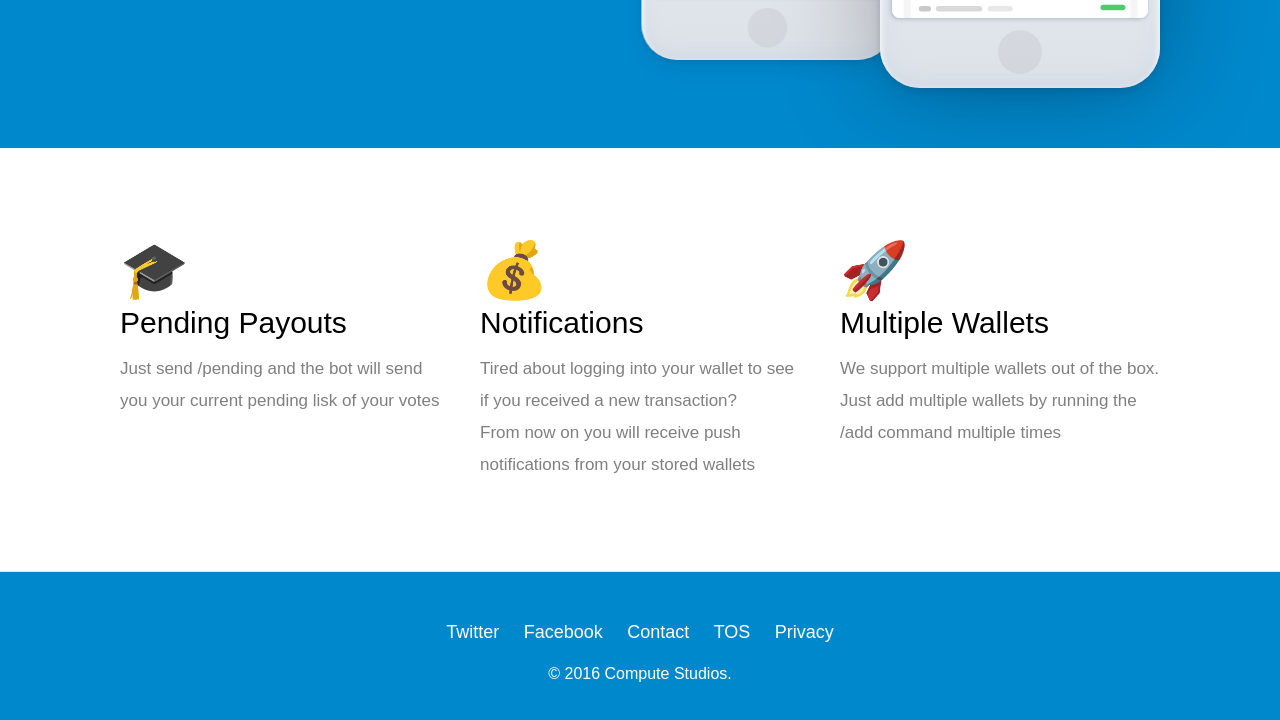
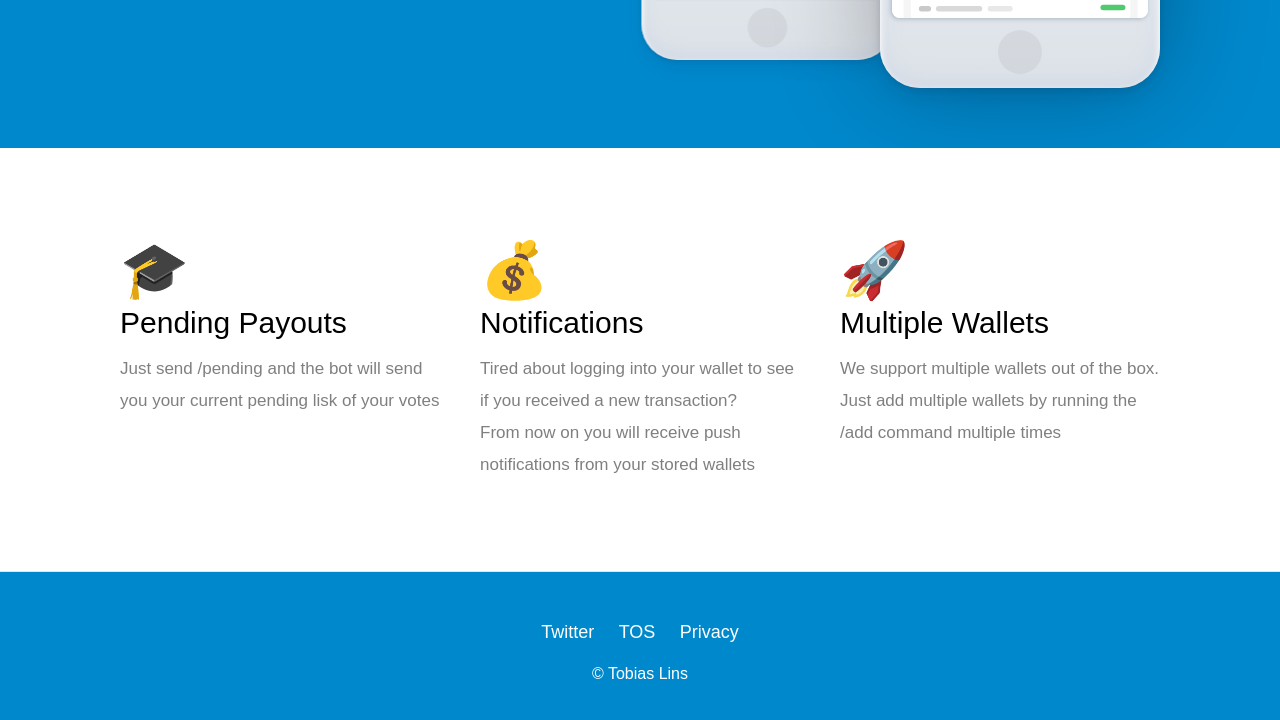
Before and after one commit to tobiaslins/lisk-bot, a plain HTML site: page index.html in a window 1280 px wide. Shown: the part 582-1302 px from the top of the page. Drawn offline with Linux system fonts and the light colour scheme.

Commit message:
Update index.html

```diff
--- a/index.html
+++ b/index.html
@@ -1,7 +1,7 @@
 <html>
   <head>
     <title>
-      Launchaco - Name a Business.
+      Lisk Bot
     </title>
     <meta charSet="utf-8">
     <meta name="viewport" content="width=device-width,initial-scale=1">
@@ -98,14 +98,8 @@
       <div class="container-sml">
         <div class="col-12 text-center">
           <div>
-            <a class="nav-link">
+            <a class="nav-link" href="https://twitter.com/linstobias">
               Twitter
-            </a>
-            <a class="nav-link">
-              Facebook
-            </a>
-            <a class="nav-link">
-              Contact
             </a>
             <a class="nav-link">
               TOS
@@ -117,7 +111,7 @@
           <br>
           <div>
             <span>
-              © 2016 Compute Studios.
+              © Tobias Lins
             </span>
           </div>
         </div>
```
